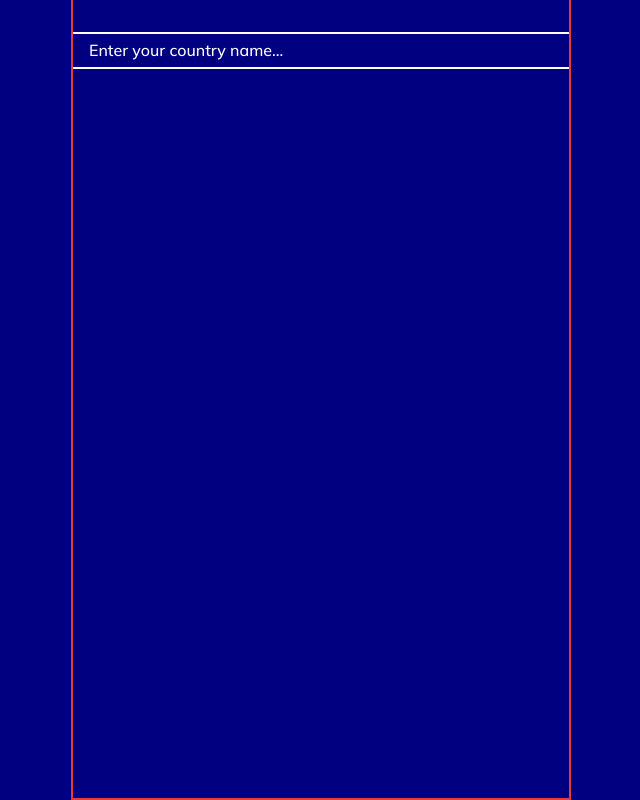
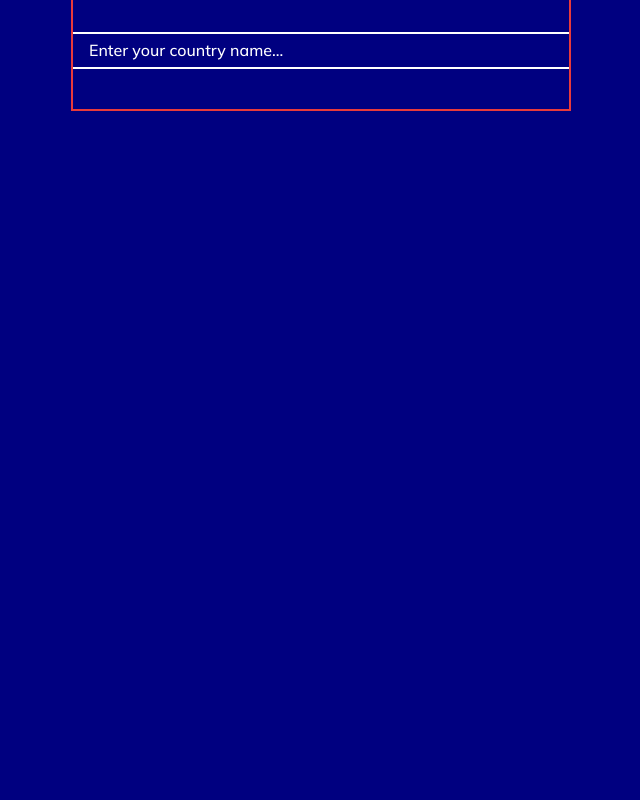
Before and after one commit to Asadullah-Hil-Galib/search-countries, a plain HTML site: page index.html in a window 1280 px wide. Shown: the whole page, without its empty margins (319-959 px from the left). Drawn offline with Linux system fonts and the light colour scheme.

Commit message:
cimmited commit

```diff
--- a/css/style.css
+++ b/css/style.css
@@ -7,7 +7,7 @@
   max-width: 100%;
 }
 body {
-  min-height: 100vh;
+  min-height: auto;
   background: navy;
   display: flex;
   justify-content: center;
@@ -19,7 +19,7 @@ main {
   border-left: 2px solid #e83a3b;
   border-right: 2px solid #e83a3b;
 }
-.search-section{
+.search-section {
   margin-top: 2rem;
 }
 .search-section input {
@@ -38,10 +38,11 @@ main {
   color: #fff;
 }
 .result-section {
-    margin-top: 2rem;
+  margin-top: 1rem;
   text-align: center;
   display: flex;
   padding: 0.5rem;
+  padding-bottom: 1rem;
 }
 .result-section > div {
   width: 49%;
@@ -67,6 +68,7 @@ main {
   main {
     border-right: none;
     border-left: none;
+    min-height: 100vh;
   }
   .result-section {
     flex-wrap: wrap;
```
